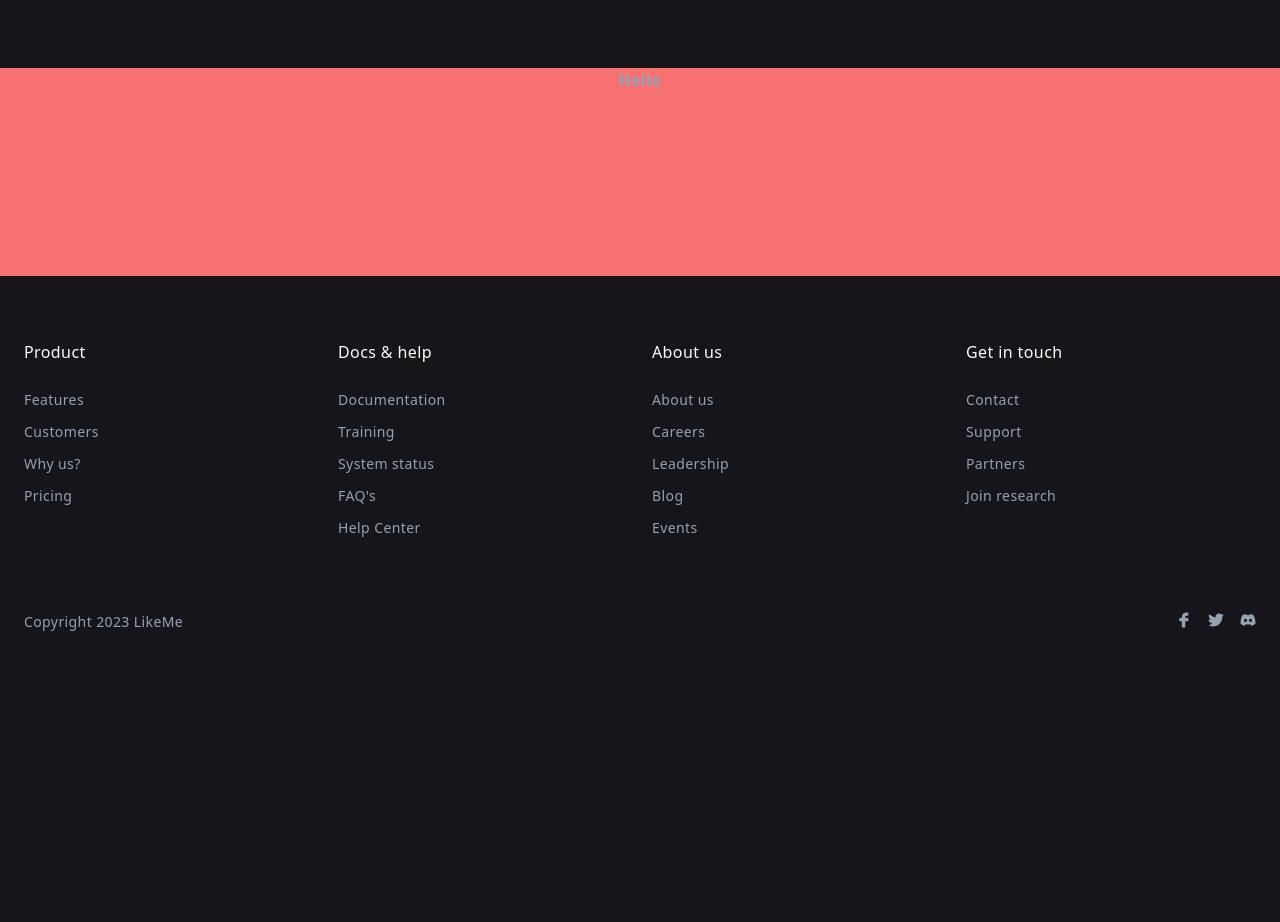
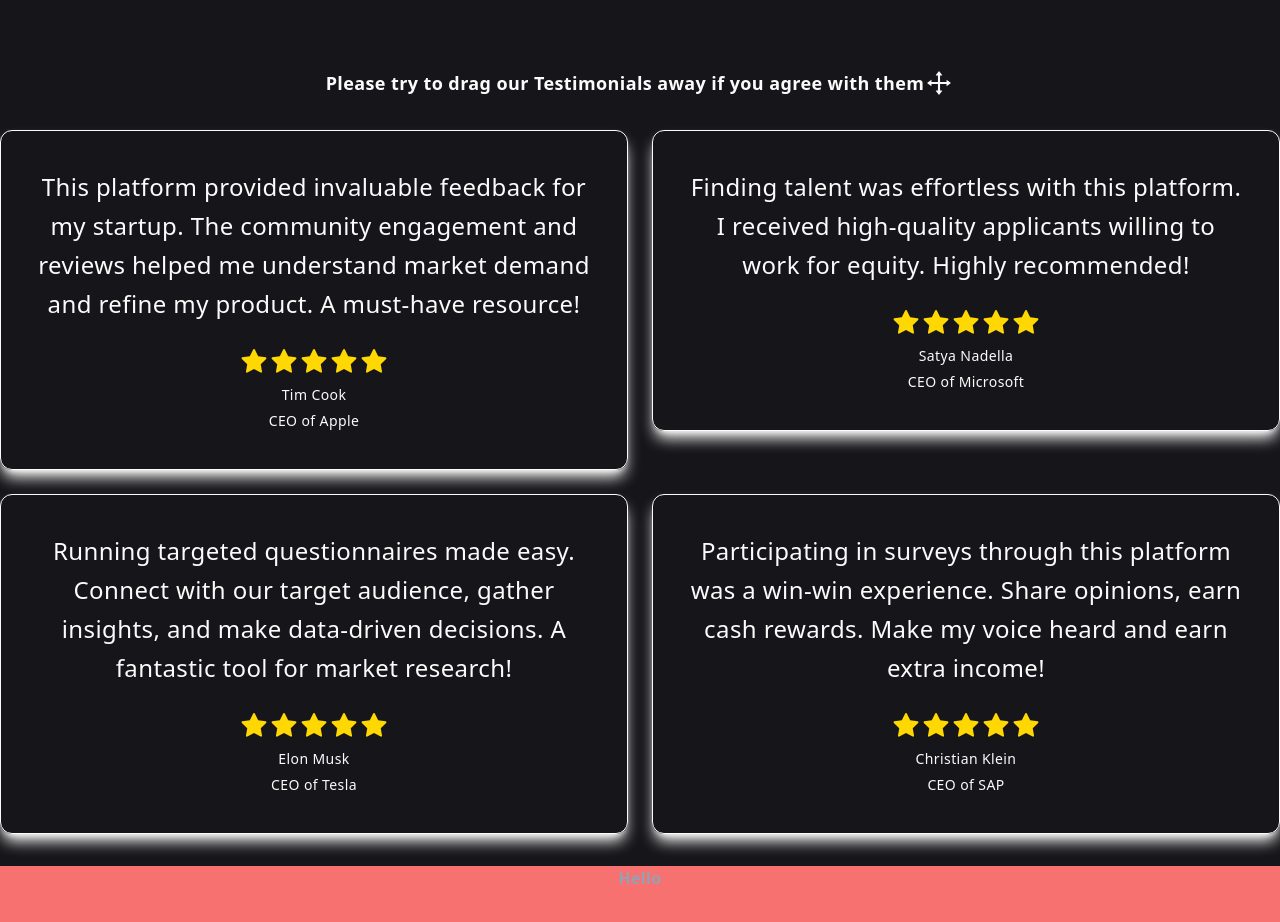
Before and after one commit to TheKing0000/likeme, a Next.js app: page / in a window 1280 px wide. Shown: the part 1700-2622 px from the top of the page. Before the commit the page ends 2348 px from the top, so only its background shows below. Built offline with nearby package versions, Linux system fonts and the light colour scheme.

Commit message:
testimonials and mobile navbar ui fix

```diff
--- a/components/navigation/NavBar.tsx
+++ b/components/navigation/NavBar.tsx
@@ -137,10 +137,10 @@
               animate="animate"
               variants={mobileNavContainerVariant}
               className={
-                "z-[100] overflow-y-auto fixed top-0 left-0  w-[85%] sm:w-[90%]  h-screen bg-[#fffffe] dark:bg-[#0f0e17] p-4"
+                "z-[100] overflow-auto fixed top-0 left-0  w-[85%] sm:w-[90%]   bg-[#fffffe] dark:bg-[#0f0e17]  h-screen"
               }
             >
-              <div className="flex flex-col items-center h-full w-full">
+              <div className="flex flex-col items-center h-screen w-full p-4">
                 <div className="flex justify-between items-center w-full flex-shrink-0">
                   <AiOutlineClose
                     onClick={() => setMobileNavbarVisible(false)}
@@ -150,8 +150,8 @@
 
                   <SetTheme />
                 </div>
-                <div className="flex-grow justify-center items-center flex w-full">
-                  <div className="   overflow-x-hidden w-full space-y-4 text-center flex flex-col justify-evenly h-[75%] ">
+                <div className="flex-grow justify-center items-center flex w-full overflow-y-auto">
+                  <div className="   overflow-x-hidden w-full space-y-11 text-center flex flex-col justify-evenly  ">
                     {navLinks.map((navLink) => {
                       return (
                         <motion.h1
--- /dev/null
+++ b/components/testimonials/Testimonials.tsx
@@ -0,0 +1,66 @@
+import { AiFillStar } from "react-icons/ai";
+import { motion } from "framer-motion";
+interface ITestimonials {
+  text: string;
+  name: string;
+  company: string;
+  index: number;
+}
+export default function Testimonials({
+  text,
+  name,
+  company,
+  index,
+}: ITestimonials) {
+  return (
+    <>
+      {/*      <!-- Component: Simple basic centered lg sized testimonial --> */}
+      <div className="flex h-full">
+        <motion.div
+          initial={{ opacity: 0, x: -200 }}
+          whileInView={{
+            opacity: 1,
+            x: 0,
+            transition: { duration: 1.5, delay: (index + 1) / 10 },
+          }}
+          viewport={{ amount: "some" }}
+          transition={{
+            delay: 0.5,
+          }}
+          drag
+          dragSnapToOrigin
+        >
+          <div className=" text-center border dark:border-[#FBFBFB] border-[#16161a]  rounded-xl shadow-lg dark:shadow-[#FBFBFB] shadow-[#16161a]  hover:rounded-3xl transition-all duration-300 hover:bg-[#3da9fc] hover:bg-opacity-90 hover:scale-105 group active:scale-95">
+            <div className=" p-3 ">
+              <figure className=" ">
+                <blockquote className="p-6 text-2xl leading-relaxed text-[#16161a] dark:text-[#FBFBFB]">
+                  <p>{text}</p>
+                </blockquote>
+                <div className="flex flex-grow w-full justify-center items-center">
+                  <AiFillStar className="text-[#ffd803]" size={30} />
+                  <AiFillStar className="text-[#ffd803]" size={30} />
+                  <AiFillStar className="text-[#ffd803]" size={30} />
+                  <AiFillStar className="text-[#ffd803]" size={30} />
+                  <AiFillStar className="text-[#ffd803]" size={30} />
+                </div>
+                <figcaption className="flex items-center gap-4 p-6 pt-2 text-sm text-[#16161a] dark:text-[#FBFBFB]">
+                  <div className="mx-auto flex flex-col justify-center gap-1">
+                    <span className="text-[#16161a] dark:text-[#FBFBFB]  text-sm  group  transition duration-300">
+                      {name}
+                      <span className="block max-w-0 group-hover:max-w-full transition-all duration-500 h-0.5 bg-[#ffd803]"></span>
+                    </span>
+                    <span className="text-[#16161a] dark:text-[#FBFBFB]  text-sm  group  transition duration-300">
+                      {company}
+                      <span className="block max-w-0 group-hover:max-w-full transition-all duration-500 h-0.5 bg-[#ffd803]"></span>
+                    </span>
+                  </div>
+                </figcaption>
+              </figure>
+            </div>
+          </div>
+        </motion.div>
+      </div>
+      {/*      <!-- End Simple basic centered lg sized testimonial --> */}
+    </>
+  );
+}
--- /dev/null
+++ b/components/testimonials/Testimonialscontainer.tsx
@@ -0,0 +1,56 @@
+import Testimonials from "./Testimonials";
+import { AiOutlineDrag } from "react-icons/ai";
+const testimonials = [
+  {
+    text: "This platform provided invaluable feedback for my startup. The community engagement and reviews helped me understand market demand and refine my product. A must-have resource!",
+    name: "Tim Cook",
+    company: "CEO of Apple",
+  },
+  {
+    text: "Finding talent was effortless with this platform. I received high-quality applicants willing to work for equity. Highly recommended!",
+    name: "Satya Nadella",
+    company: " CEO of Microsoft",
+  },
+  {
+    text: "Running targeted questionnaires made easy. Connect with our target audience, gather insights, and make data-driven decisions. A fantastic tool for market research!",
+    name: "Elon Musk",
+    company: " CEO of Tesla",
+  },
+  {
+    text: "Participating in surveys through this platform was a win-win experience. Share opinions, earn cash rewards. Make my voice heard and earn extra income!",
+    name: "Christian Klein",
+    company: " CEO of SAP",
+  },
+];
+const Testimonialscontainer = () => {
+  return (
+    <div>
+      <h3 className="text-lg font-bold  flex w-full justify-center items-center text-[#16161a] dark:text-[#FBFBFB]">
+        <span>
+          Please try to drag our Testimonials away if you agree with them
+        </span>
+        <span>
+          <AiOutlineDrag
+            className="text-[#16161a] dark:text-[#FBFBFB]"
+            size={30}
+          />
+        </span>
+      </h3>
+      <div className="grid grid-cols-1 lg:grid-cols-2  gap-6 my-8">
+        {testimonials.map(({ text, name, company }, index) => {
+          return (
+            <Testimonials
+              text={text}
+              name={name}
+              company={company}
+              key={company}
+              index={index}
+            />
+          );
+        })}
+      </div>
+    </div>
+  );
+};
+
+export default Testimonialscontainer;
--- a/pages/index.tsx
+++ b/pages/index.tsx
@@ -6,6 +6,7 @@
 import Footer from "@/components/common/Footer";
 import { useEffect } from "react";
 import ScrollYProgressBar from "@/components/animations/ScrollYProgressBar";
+import Testimonialscontainer from "@/components/testimonials/Testimonialscontainer";
 
 const containerVariants: Variants = {
   initial: {
@@ -54,7 +55,7 @@
               </p>
             </div>
 
-            <h1 className="uppercase mt-[2rem] md:mt-[6rem] mb-[2rem] text-[#16161a] dark:text-[#FBFBFB] text-center text-2xl ">
+            <h1 className="uppercase mt-[2rem] md:mt-[6rem] mb-[2rem] text-[#16161a] dark:text-[#FBFBFB] text-center text-lg md:text-2xl ">
               <span className="block">
                 Discover, connect, and thrive with our platform&apos;s unique
                 blend of
@@ -74,7 +75,7 @@
               </span>
               <span className="block"> driving startup success.</span>
             </h1>
-            <h2 className="md:w-[60%] w-[90%] text-center">
+            <h2 className="md:w-[60%] w-[90%] text-center text-base">
               Fuel your startup&apos;s success with our innovative platform,
               designed to empower entrepreneurs through the seamless integration
               of community insights, data-driven decision-making, and targeted
@@ -113,6 +114,10 @@
       >
         Hellloo
       </motion.h1> */}
+      <div className="container mx-auto px-5 md:px-0">
+        <Testimonialscontainer />
+      </div>
+
       <div className="">
         {/* animate on scroll */}
         <motion.h1
```
